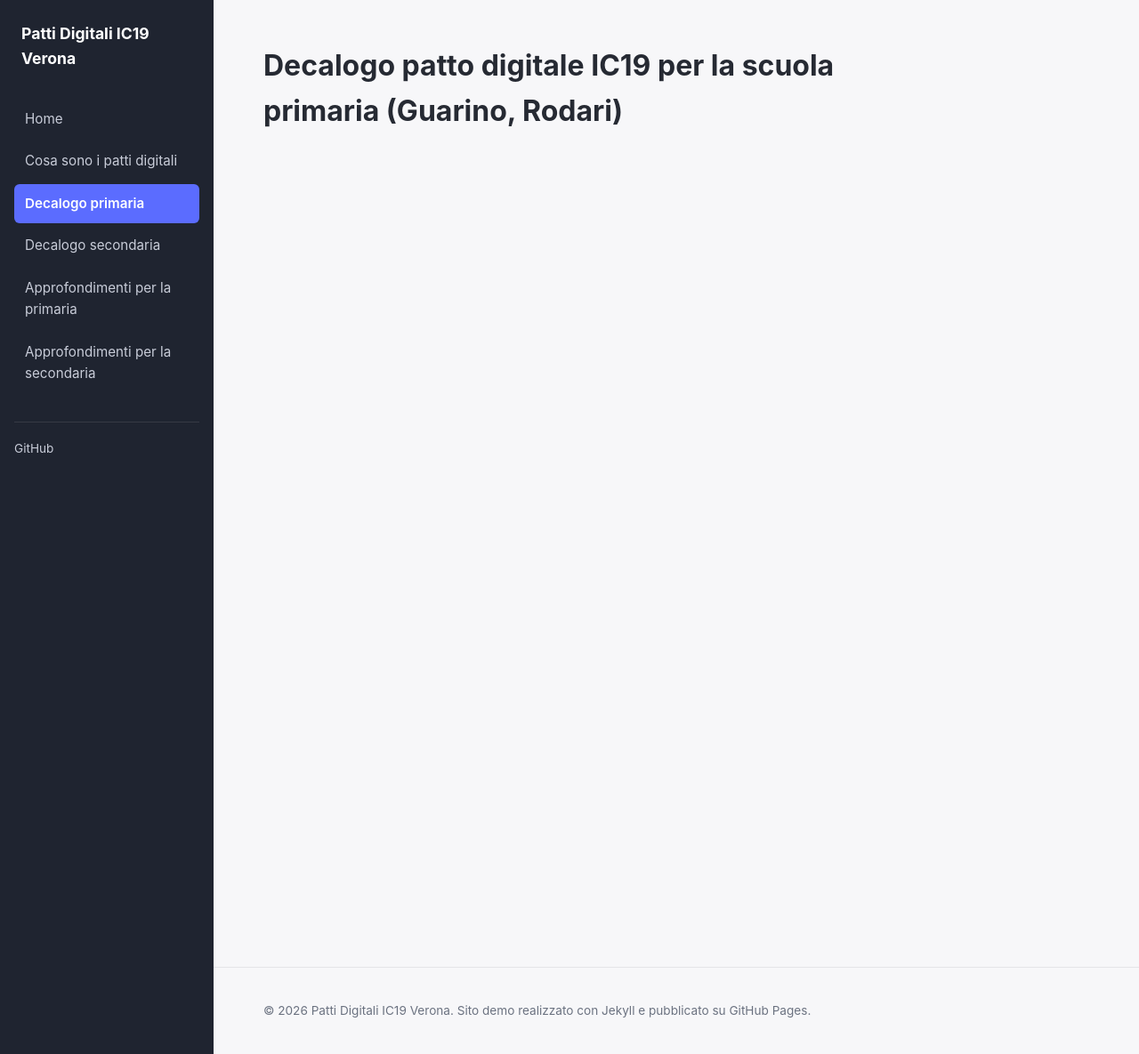
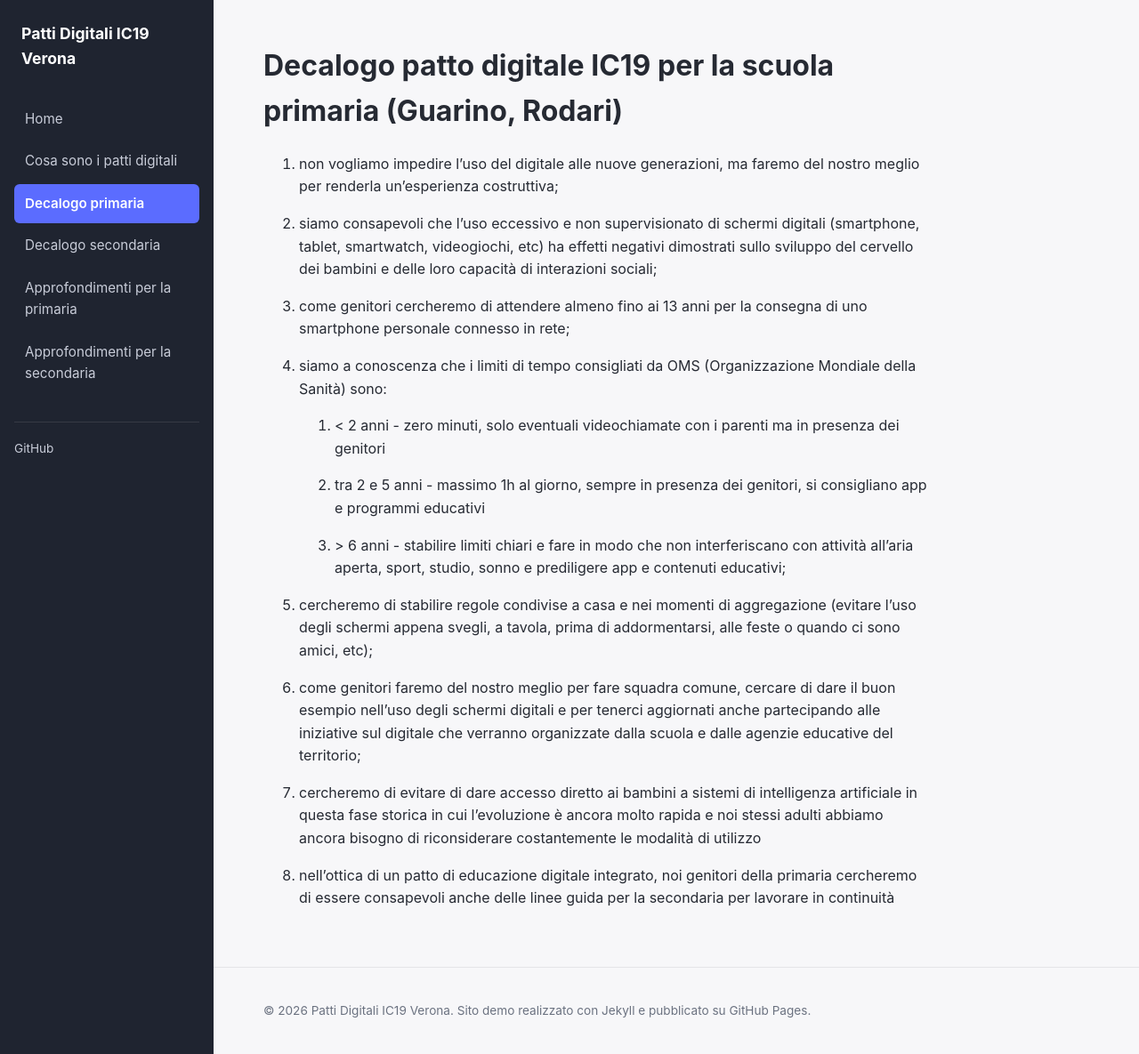
Before and after one commit to albvalente/prova, a Jekyll site: the page built from decalogo-primaria.md, in a window 1280 px wide and 1185 px high. Shown: the whole window at 89% size. Built offline with Jekyll 4.4.1, drawn with Linux system fonts in a browser that asks for light colours.

Commit message:
Update decalogo-primaria.md

```diff
--- a/decalogo-primaria.md
+++ b/decalogo-primaria.md
@@ -4,3 +4,25 @@ title: Decalogo primaria
 permalink: /decalogo-primaria/
 ---
 # Decalogo patto digitale IC19 per la scuola primaria (Guarino, Rodari)
+
+1.  non vogliamo impedire l’uso del digitale alle nuove generazioni, ma faremo del nostro meglio per renderla un’esperienza costruttiva;
+
+2.  siamo consapevoli che l’uso eccessivo e non supervisionato di schermi digitali (smartphone, tablet, smartwatch, videogiochi, etc) ha effetti negativi dimostrati sullo sviluppo del cervello dei bambini e delle loro capacità di interazioni sociali;
+
+3.  come genitori cercheremo di attendere almeno fino ai 13 anni per la consegna di uno smartphone personale connesso in rete;
+
+4.  siamo a conoscenza che i limiti di tempo consigliati da OMS (Organizzazione Mondiale della Sanità) sono:
+
+    1.  < 2 anni - zero minuti, solo eventuali videochiamate con i parenti ma in presenza dei genitori
+
+    2.  tra 2 e 5 anni - massimo 1h al giorno, sempre in presenza dei genitori, si consigliano app e programmi educativi
+
+    3.  \> 6 anni - stabilire limiti chiari e fare in modo che non interferiscano con attività all’aria aperta, sport, studio, sonno e prediligere app e contenuti educativi;
+
+5.  cercheremo di stabilire regole condivise a casa e nei momenti di aggregazione (evitare l’uso degli schermi appena svegli, a tavola, prima di addormentarsi, alle feste o quando ci sono amici, etc);
+
+6.  come genitori faremo del nostro meglio per fare squadra comune, cercare di dare il buon esempio nell’uso degli schermi digitali e per tenerci aggiornati anche partecipando alle iniziative sul digitale che verranno organizzate dalla scuola e dalle agenzie educative del territorio;
+
+7.  cercheremo di evitare di dare accesso diretto ai bambini a sistemi di intelligenza artificiale in questa fase storica in cui l'evoluzione è ancora molto rapida e noi stessi adulti abbiamo ancora bisogno di riconsiderare costantemente le modalità di utilizzo
+
+8.  nell’ottica di un patto di educazione digitale integrato, noi genitori della primaria cercheremo di essere consapevoli anche delle linee guida per la secondaria per lavorare in continuità
```
